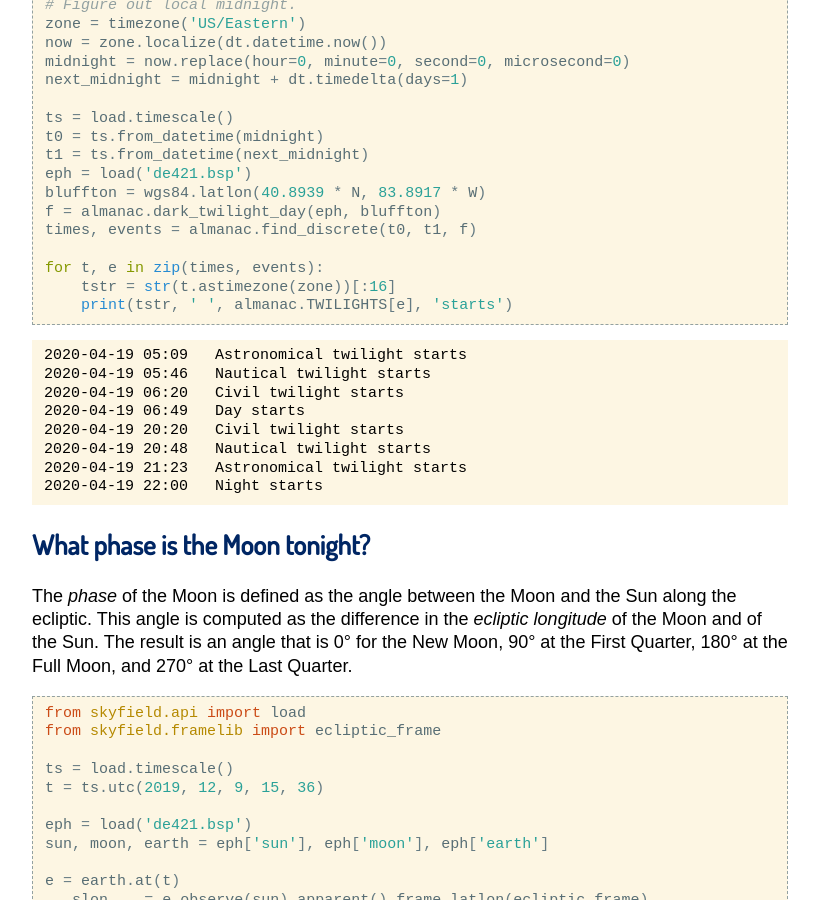
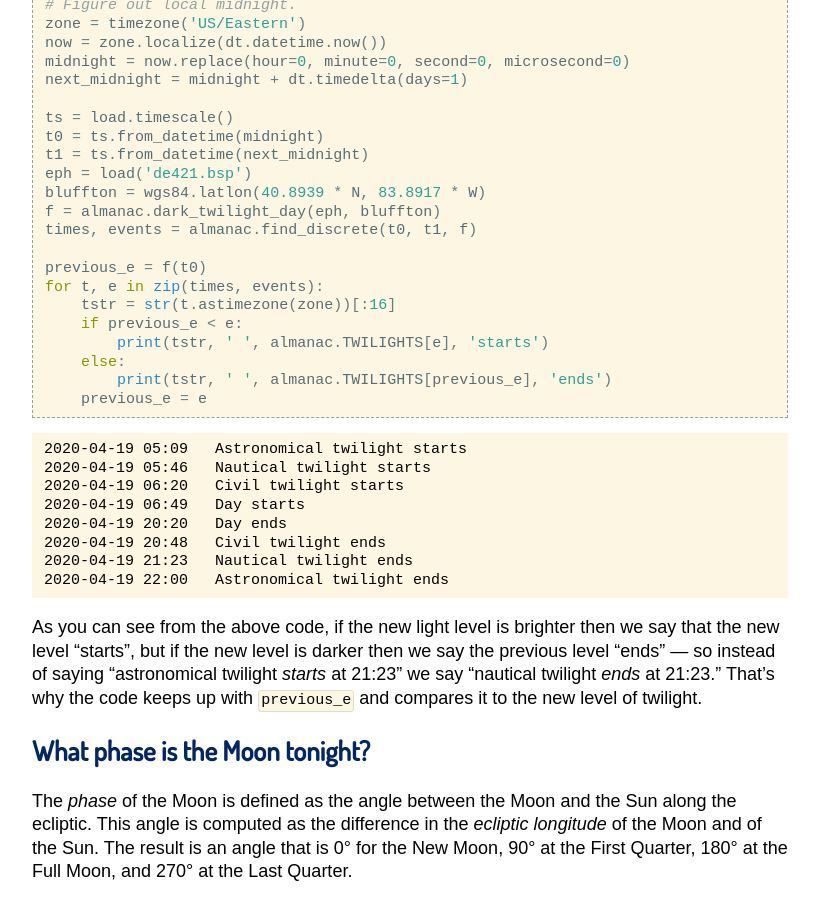
Before and after one commit to skyfielders/python-skyfield, a Sphinx documentation site: the page built from skyfield/documentation/examples.rst, in a window 1280 px wide and 900 px high, scrolled down 1301 px. Shown: the whole window, without its empty margins (230-1049 px from the left). Built offline with Sphinx 7.4.7, drawn with Linux system fonts in a browser that asks for light colours; some web fonts are replaced.

Commit message:
Fix #569 by following normal twilight convention

```diff
--- a/skyfield/documentation/examples.rst
+++ b/skyfield/documentation/examples.rst
@@ -64,6 +64,8 @@ To learn the time of solar noon today, for example, you might do this:
 
     Solar noon: 2020-04-19 13:34:33
 
+.. _dark_twilight_day() example:
+
 When will it get dark tonight?
 ==============================
 
@@ -96,9 +96,14 @@ or how early I need to rise to see the morning sky:
     f = almanac.dark_twilight_day(eph, bluffton)
     times, events = almanac.find_discrete(t0, t1, f)
 
+    previous_e = f(t0)
     for t, e in zip(times, events):
         tstr = str(t.astimezone(zone))[:16]
-        print(tstr, ' ', almanac.TWILIGHTS[e], 'starts')
+        if previous_e < e:
+            print(tstr, ' ', almanac.TWILIGHTS[e], 'starts')
+        else:
+            print(tstr, ' ', almanac.TWILIGHTS[previous_e], 'ends')
+        previous_e = e
 
 .. testoutput::
 
@@ -106,10 +111,20 @@ or how early I need to rise to see the morning sky:
     2020-04-19 05:46   Nautical twilight starts
     2020-04-19 06:20   Civil twilight starts
     2020-04-19 06:49   Day starts
-    2020-04-19 20:20   Civil twilight starts
-    2020-04-19 20:48   Nautical twilight starts
-    2020-04-19 21:23   Astronomical twilight starts
-    2020-04-19 22:00   Night starts
+    2020-04-19 20:20   Day ends
+    2020-04-19 20:48   Civil twilight ends
+    2020-04-19 21:23   Nautical twilight ends
+    2020-04-19 22:00   Astronomical twilight ends
+
+As you can see from the above code,
+if the new light level is brighter
+then we say that the new level “starts”,
+but if the new level is darker
+then we say the previous level “ends” —
+so instead of saying “astronomical twilight *starts* at 21:23”
+we say “nautical twilight *ends* at 21:23.”
+That’s why the code keeps up with ``previous_e``
+and compares it to the new level of twilight.
 
 What phase is the Moon tonight?
 ===============================
```
Also changed, not shown: other parts of skyfield/documentation/examples.rst (+0 -2 lines), skyfield/documentation/almanac.rst (+5 -22 lines).
